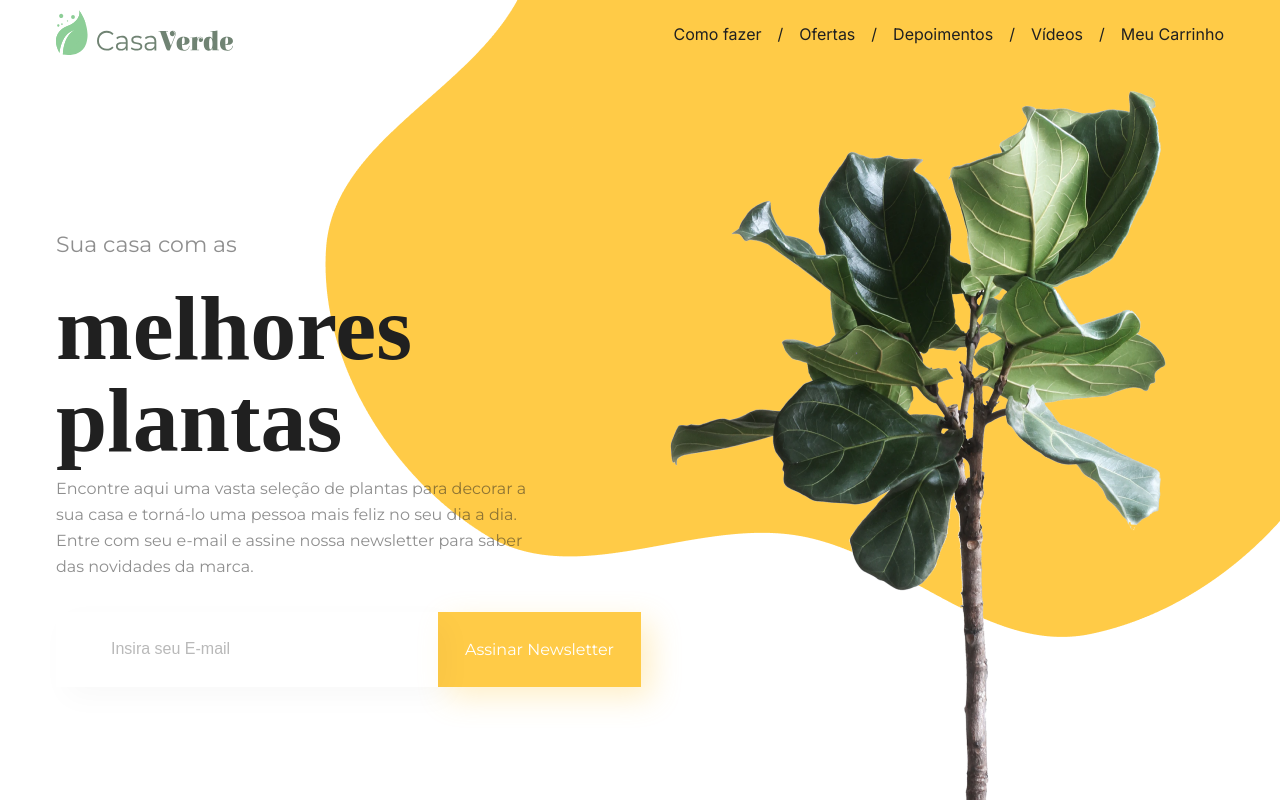
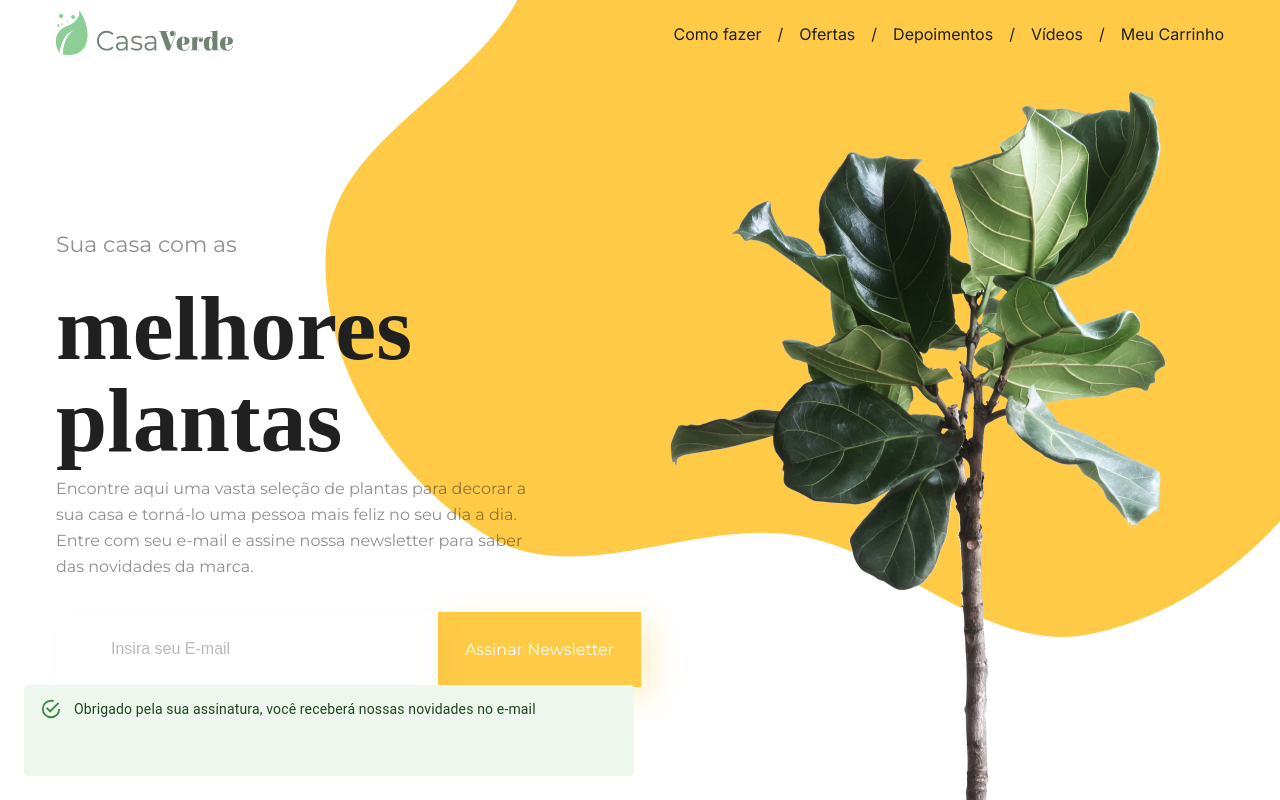
Before and after one commit to frontendDieferson/casa_verde, a Next.js app: page / in a window 1280 px wide. Both pictures are taken after typing "name@example.com" into the empty fields and a click on the button "Assinar Newsletter". Shown: the top 800 px of the page. Built offline with nearby package versions, Linux system fonts and the light colour scheme; a web font is replaced by a local one.

Commit message:
Alert com Material ui

```diff
--- a/package.json
+++ b/package.json
@@ -10,9 +10,11 @@
   },
   "dependencies": {
     "@emotion/react": "^11.11.0",
+    "@emotion/styled": "^11.11.0",
     "@fontsource/elsie-swash-caps": "^4.5.8",
     "@fontsource/inter": "^4.5.15",
     "@fontsource/montserrat": "^4.5.14",
+    "@mui/material": "^5.13.2",
     "@types/node": "20.2.1",
     "@types/react": "18.2.6",
     "@types/react-dom": "18.2.4",
--- a/src/components/NewsLetter.tsx
+++ b/src/components/NewsLetter.tsx
@@ -1,13 +1,14 @@
 
 'use client'
 import { useState } from "react";
+import { Snackbar, Alert } from '@mui/material';
 import styles from "../styles/newsletter.module.css";
 
 
 export default function AssinaturaNewsletterCliente() {
 
     const [ email, setEmail ] = useState('')
-
+    const [showAlert, setShowAlert] = useState(false);
 
 
     const handleEmailChange = (event:any) => {
@@ -18,10 +19,10 @@ export default function AssinaturaNewsletterCliente() {
         event.preventDefault()
 
         if(isValidEmail(email)) {
-            alert(`Obrigado pela sua assinatura, você receberá nossas novidades no e-mail ${email}`);
+            setShowAlert(true);
             setEmail('')
         } else {
-            alert('Por favor, insira um email válido.')
+            setShowAlert(false);
         }
     }
 
@@ -30,6 +31,10 @@ export default function AssinaturaNewsletterCliente() {
         return emailRegex.test(email);
     }
 
+
+    const handleAlertClose = () => {
+        setShowAlert(false);
+      };
 
   return (
       <div className={styles.assinaturaNewsletter}>
@@ -53,6 +58,11 @@ export default function AssinaturaNewsletterCliente() {
                       <button>
                           Assinar Newsletter
                       </button>
+                      <Snackbar open={showAlert} autoHideDuration={4000} onClose={handleAlertClose}>
+        <Alert onClose={handleAlertClose} severity="success">
+          Obrigado pela sua assinatura, você receberá nossas novidades no e-mail {email}
+        </Alert>
+      </Snackbar>
                   </div>
               </form>
           </div>
```
Also changed, not shown: 1 other file (tests, documents, lock files or other folders).
